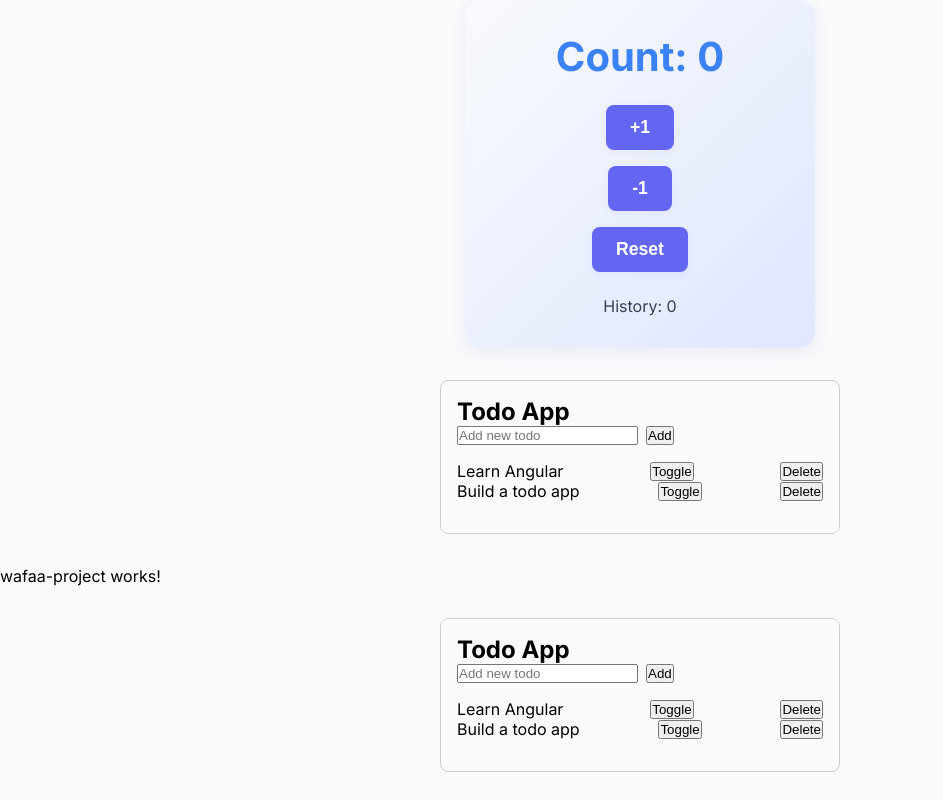
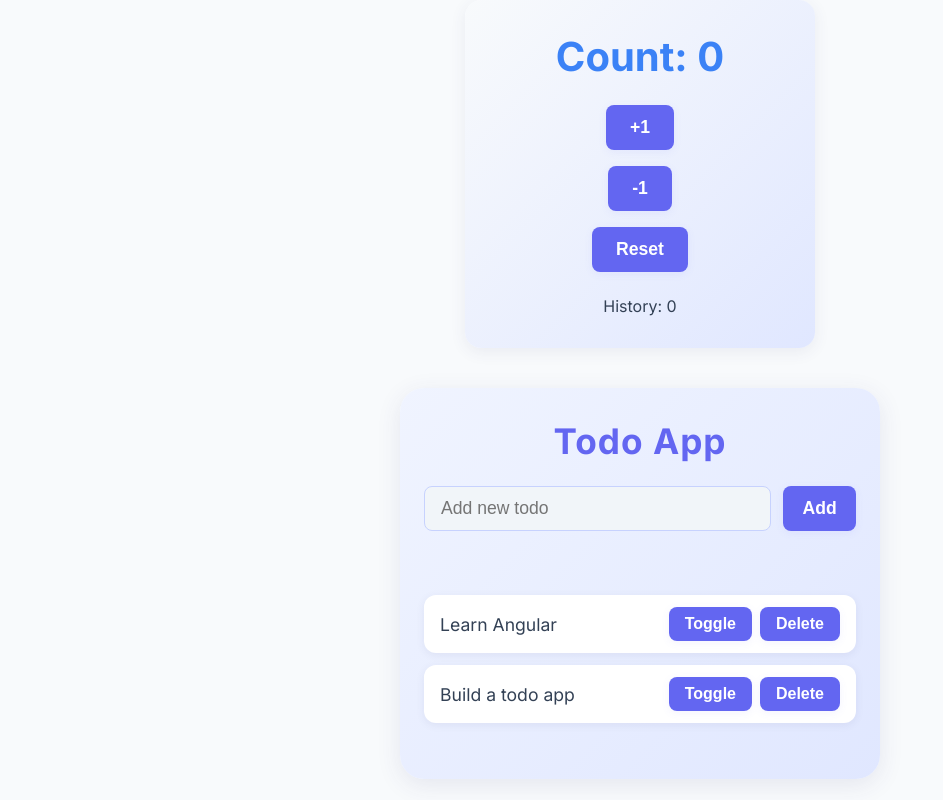
Before and after one commit to wafaa-rakchamber/ai-agent-app, an Angular app: page /todo in a window 1280 px wide. Shown: the whole page, without its empty margins (0-943 px from the left). Built offline with nearby package versions, Linux system fonts and the light colour scheme.

Commit message:
style: redesign Todo App with modern cohesive styles

```diff
--- a/src/app/todo/add-todo.component.scss
+++ b/src/app/todo/add-todo.component.scss
@@ -1,4 +1,37 @@
+
 .add-todo {
   display: flex;
-  gap: 0.5rem;
+  gap: 0.75rem;
+  width: 100%;
+  margin-bottom: 1rem;
 }
+
+.add-todo input {
+  flex: 1;
+  padding: 0.7rem 1rem;
+  border-radius: 0.5rem;
+  border: 1px solid #c7d2fe;
+  font-size: 1.1rem;
+  background: #f1f5f9;
+  transition: border 0.2s;
+}
+.add-todo input:focus {
+  border-color: #6366f1;
+  outline: none;
+}
+.add-todo button {
+  background: #6366f1;
+  color: #fff;
+  border: none;
+  border-radius: 0.5rem;
+  padding: 0.7rem 1.2rem;
+  font-size: 1.1rem;
+  font-weight: 600;
+  cursor: pointer;
+  transition: background 0.2s, transform 0.2s;
+  box-shadow: 0 2px 8px rgba(99, 102, 241, 0.08);
+}
+.add-todo button:hover {
+  background: #3b82f6;
+  transform: translateY(-2px) scale(1.05);
+}
--- a/src/app/todo/todo-app.component.scss
+++ b/src/app/todo/todo-app.component.scss
@@ -1,8 +1,30 @@
+
 .todo-app {
-  max-width: 400px;
-  margin: 2rem auto;
-  padding: 1rem;
-  border: 1px solid #ccc;
-  border-radius: 8px;
-  background: #fafafa;
+  max-width: 480px;
+  margin: 2.5rem auto;
+  padding: 2rem 1.5rem;
+  background: linear-gradient(135deg, #f0f4ff 0%, #e0e7ff 100%);
+  border-radius: 1.5rem;
+  box-shadow: 0 6px 24px rgba(60, 60, 120, 0.10);
+  border: none;
+  display: flex;
+  flex-direction: column;
+  align-items: center;
 }
+
+.todo-app h2 {
+  font-size: 2.2rem;
+  color: #6366f1;
+  margin-bottom: 1.5rem;
+  font-weight: 700;
+  letter-spacing: 1px;
+}
+
+.todo-app app-add-todo {
+  width: 100%;
+  margin-bottom: 1.5rem;
+}
+
+.todo-app app-todo-list {
+  width: 100%;
+}
--- a/src/app/todo/todo-item.component.scss
+++ b/src/app/todo/todo-item.component.scss
@@ -1,8 +1,42 @@
+
 .todo-item {
   display: flex;
   align-items: center;
   justify-content: space-between;
+  background: #fff;
+  border-radius: 0.75rem;
+  box-shadow: 0 2px 8px rgba(60, 60, 120, 0.08);
+  padding: 0.75rem 1rem;
+  transition: box-shadow 0.2s;
 }
-.completed {
+.todo-item:hover {
+  box-shadow: 0 4px 16px rgba(99, 102, 241, 0.12);
+}
+.todo-item span {
+  font-size: 1.1rem;
+  color: #334155;
+  flex: 1;
+  margin-right: 1rem;
+  transition: color 0.2s;
+}
+.todo-item .completed {
   text-decoration: line-through;
+  color: #94a3b8;
 }
+.todo-item button {
+  background: #6366f1;
+  color: #fff;
+  border: none;
+  border-radius: 0.5rem;
+  padding: 0.5rem 1rem;
+  font-size: 1rem;
+  font-weight: 600;
+  cursor: pointer;
+  margin-left: 0.5rem;
+  transition: background 0.2s, transform 0.2s;
+  box-shadow: 0 2px 8px rgba(99, 102, 241, 0.08);
+}
+.todo-item button:hover {
+  background: #3b82f6;
+  transform: translateY(-2px) scale(1.05);
+}
--- a/src/app/todo/todo-list.component.scss
+++ b/src/app/todo/todo-list.component.scss
@@ -1,3 +1,8 @@
+
 .todo-list {
-  margin: 1rem 0;
+  margin: 1.5rem 0;
+  width: 100%;
+  display: flex;
+  flex-direction: column;
+  gap: 0.75rem;
 }
```
